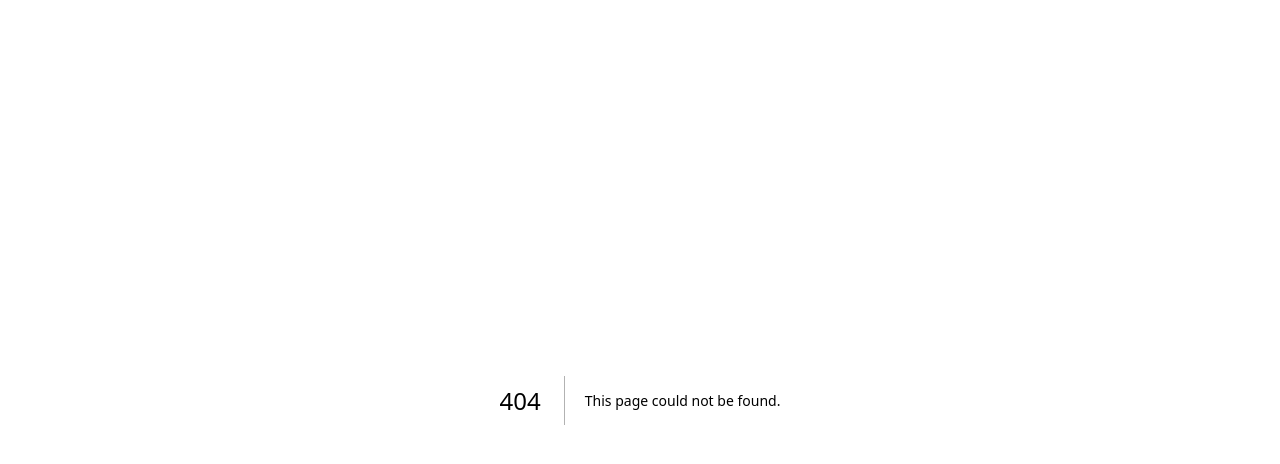
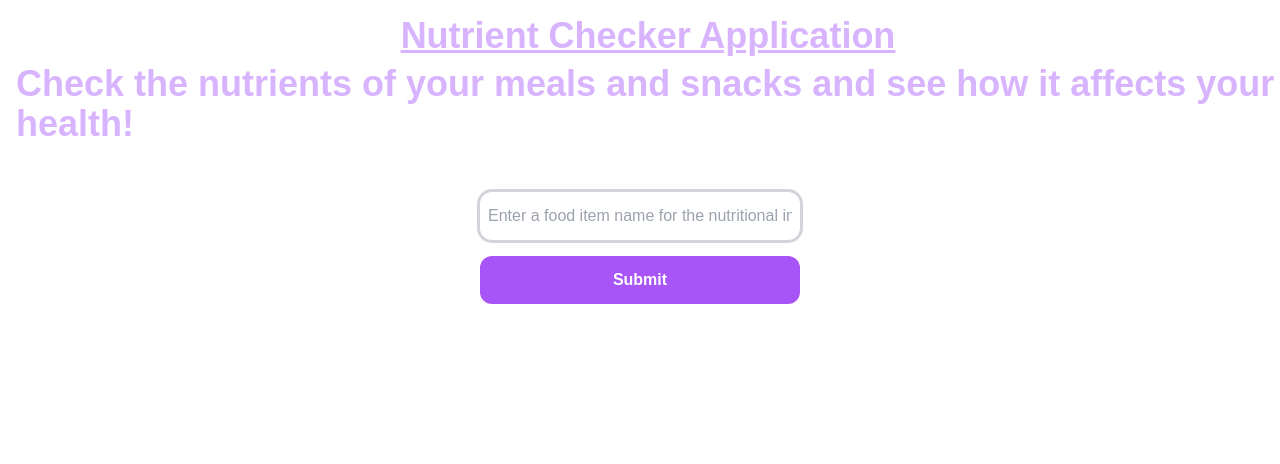
Before and after one commit to romerjohn4/cprg306-assignments, a Next.js app: page /Project-Nutrient-Tracker in a window 1280 px wide. Before the commit this address had no page. Shown: the top 464 px of the page. Built offline with nearby package versions, Linux system fonts and the light colour scheme.

Commit message:
Completed my Project: Nutrition Checker
This application allows the user to input a food item and will get the nutrition results of the the searched item with an image

```diff
--- /dev/null
+++ b/app/Project-Nutrient-Tracker/SearchBar.js
@@ -0,0 +1,44 @@
+"use client";
+
+import React, { useState } from "react";
+
+export default function SearchBar({ onSearch }) {
+    const [name, setName] = useState("");
+
+    const handleSubmit = (event) => {
+        event.preventDefault();
+
+        if (name.trim() === "") {
+            alert("Please enter a food item name.");
+            return;
+        }
+
+        onSearch(name);
+        setName("");
+    };
+
+    return (
+        <div>
+            <form className="w-3/12 mx-auto space-y-4" onSubmit={handleSubmit}>
+                <label>
+                    <input
+                        className="text-black p-2 w-full h-12 rounded-xl ring ring-gray-300"
+                        placeholder="Enter a food item name for the nutritional information"
+                        id="name"
+                        type="text"
+                        value={name}
+                        onChange={(event) => setName(event.target.value)}
+                    />
+                </label>
+                <div className="w-full">
+                    <button
+                        className="hover:bg-purple-400 text-white font-bold h-12 w-full rounded-xl bg-purple-500 ring-gray-300"
+                        type="submit"
+                    >
+                        Submit
+                    </button>
+                </div>
+            </form>
+        </div>
+    );
+}
--- /dev/null
+++ b/app/Project-Nutrient-Tracker/page.js
@@ -0,0 +1,123 @@
+"use client";
+
+import { useState } from "react";
+import SearchBar from "./SearchBar";
+
+export default function Page() {
+    const [foodData, setFoodData] = useState(null);
+    const [error, setError] = useState("");
+    const [searchQuery, setSearchQuery] = useState("");
+
+    const getFoodData = async (query, type) => {
+        try {
+            setError("");
+            setFoodData([]);
+            setSearchQuery(query);
+
+            let url;
+
+            if (type === "barcode") {
+                url = `https://world.openfoodfacts.org/api/v0/product/${query}.json`;
+            } else {
+                url = `https://world.openfoodfacts.org/cgi/search.pl?search_terms=${encodeURIComponent(query)}&json=true`;
+            }
+
+            const response = await fetch(url);
+            const data = await response.json();
+
+            if (data.products && data.products.length > 0) {
+                setFoodData(data.products);
+            } else {
+                setError("No products found. Please try again.");
+            }
+        } catch (err) {
+            console.error("Error fetching food data:", err);
+            setError("An error occurred. Please try again.");
+        }
+    };
+
+
+        const handleItemSelect = (item) => {
+        // Clean up the item name
+        let cleanedName = item.name
+            .replace(/[\d]/g, '') // Remove numbers
+            .replace(/([\u2700-\u27BF]|[\uE000-\uF8FF]|[\uD83C[\uDC00-\uDFFF]|[\uD83D[\uDC00-\uDFFF]|[\u2011-\u26FF]|[\uD83E[\uDD10-\uDDFF])/g, '') // Remove emojis
+            .trim(); // Remove leading/trailing spaces
+
+        // Check if the name contains a comma
+        const commaIndex = cleanedName.indexOf(',');
+        if (commaIndex !== -1) {
+            // If there is a comma, keep everything before the comma
+            cleanedName = cleanedName.slice(0, commaIndex).trim();
+        }
+
+        setSelectedItemName(cleanedName);
+    };
+
+return (
+    <div className="mt-4">
+        <div className="flex items-center justify-center">
+            <h1 className="ml-4 text-4xl font-bold mb-2 underline text-purple-300">Nutrient Checker Application</h1>
+        </div>
+        <div className="flex items-center justify-center ">
+            <p className="ml-4 text-4xl font-bold text-purple-300 mb-12">Check the nutrients of your meals and snacks and see how it affects your health!</p>
+        </div>
+        <div>
+            <SearchBar setSelectedItemName={handleItemSelect} onSearch={getFoodData} />
+        </div>
+        {error && <p className="text-red-500 ml-4">{error}</p>}
+        {foodData && foodData.length > 0 && (
+            <div className="ml-4 mt-6">
+                <h2 className="text-2xl font-lg text-purple-300">Results Or Similar For {searchQuery}:</h2>
+                <p className=" font-bold"> Scroll down for more options!</p>
+                <div className="space-y-6">
+                    {foodData.map((product, index) => (
+                <div key={index} className="mt-4">
+                    <h3 className="text-xl font-bold">{product.product_name || "Unknown Food"}</h3>
+                    {product.image_url && (
+                        <img
+                            src={product.image_url}
+                            alt={product.product_name}
+                            className="mt-4 max-w-xs rounded-lg"
+                        />
+                    )}
+                    <p>
+                        <strong>Brand:</strong> {product.brands || "N/A"}
+                    </p>
+                    <p>
+                        <strong>Quantity:</strong> {product.quantity || "N/A"}
+                    </p>
+                    <h4 className="mt-4 font-bold">Nutritional Information (per 100g):</h4>
+                    <ul className="list-disc ml-6">
+                        {product.nutriments ? (
+                            <>
+                                <li>
+                                    <strong>Calories:</strong> {product.nutriments["energy-kcal_100g"] || "N/A"} kcal
+                                </li>
+                                <li>
+                                    <strong>Proteins:</strong> {product.nutriments.proteins_100g || "N/A"} g
+                                </li>
+                                <li>
+                                    <strong>Fats:</strong> {product.nutriments.fat_100g || "N/A"} g
+                                </li>
+                                <li>
+                                    <strong>Carbohydrates:</strong> {product.nutriments.carbohydrates_100g || "N/A"} g
+                                </li>
+                                <li>
+                                    <strong>Sugars:</strong> {product.nutriments.sugars_100g || "N/A"} g
+                                </li>
+                                <li>
+                                    <strong>Salt:</strong> {product.nutriments.salt_100g || "N/A"} g
+                                </li>
+                            </>
+                        ) : (
+                            <li>Nutritional information not available.</li>
+                        )}
+                    </ul>
+                </div>
+            ))}
+        </div>
+    </div>
+    )}
+</div>
+)};
--- a/app/page.js
+++ b/app/page.js
@@ -37,6 +37,9 @@ export default function Page() {
       <p className="m-2">
       <Link href ="./week-10">week 10</Link>
       </p>
+      <p className="m-2 text-xxl">
+      <Link href ="./Project-Nutrient-Tracker">Nutrition Checker</Link>
+      </p>
     </main>
   );
 }
```
